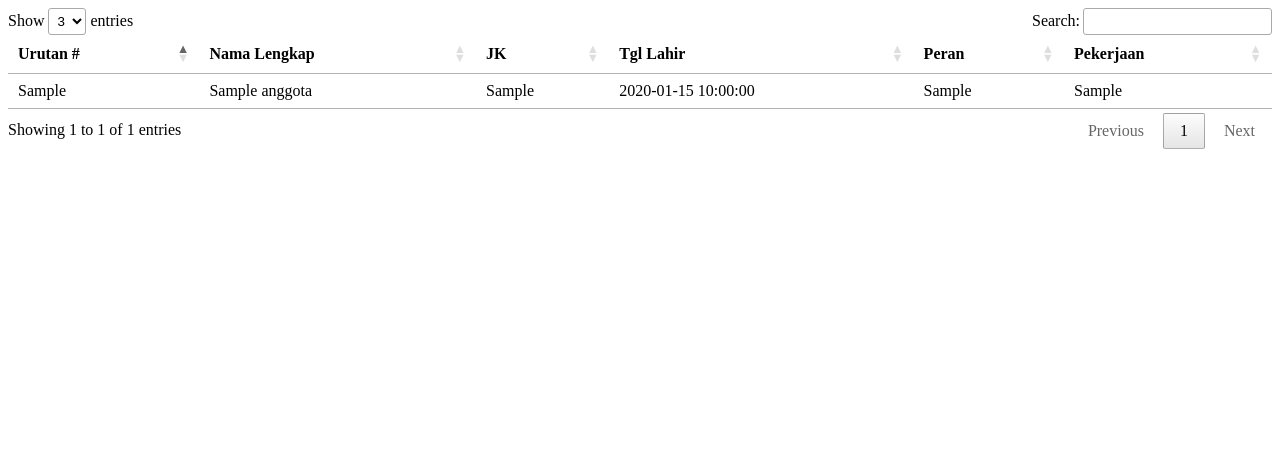
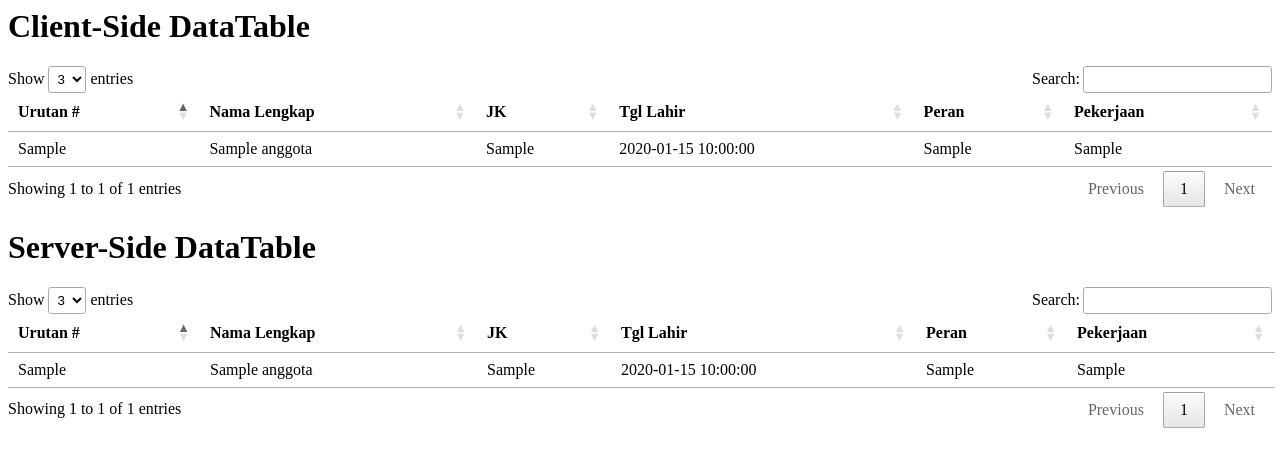
Before and after one commit to argadinata-com/codeigniter3-datatable, a CodeIgniter app: a page that uses application/views/welcome_datatables.php in a window 1280 px wide. Shown: the top 467 px of the page. Run offline with CodeIgniter, Linux system fonts and the light colour scheme; tables that the repository leaves empty or names only in its code hold one stand-in row (values such as "Sample post"); some libraries are stand-ins or nearby versions.

Commit message:
Server-side DataTable

```diff
--- a/application/controllers/Welcome.php
+++ b/application/controllers/Welcome.php
@@ -34,4 +34,44 @@ class Welcome extends CI_Controller {
 			'anggota' => $anggota,
 		));
 	}
+
+	private function _dt_query()
+	{
+		$keyword = $_POST['search']['value'];
+
+		return $this->db
+			->from('anggota')
+			->where ("(
+				nama LIKE '%{$keyword}%'
+				OR tgl_lahir LIKE '%{$keyword}%'
+				OR peran LIKE '%{$keyword}%'
+				OR pekerjaan LIKE '%{$keyword}%'
+			)");
+	}
+
+	public function post_datatable()
+	{
+		$draw = $this->input->post('draw');
+		$offset = $this->input->post('start');
+		$num_rows = $this->input->post('length');
+		$order_index = $_POST['order'][0]['column'];
+		$order_by = $_POST['columns'][$order_index]['data'];
+		$order_direction = $_POST['order'][0]['dir'];
+
+		$data = $this->_dt_query()
+			->order_by($order_by, $order_direction)
+			->limit($num_rows, $offset)
+			->get();
+
+		$count = $this->_dt_query()->count_all_results();
+
+		$response = array (
+			'draw' => intval($draw),
+			'iTotalRecords' => $data->num_rows(),
+			'iTotalDisplayRecords' => $count,
+			'aaData' => $data->result_array(),
+		);
+
+		echo json_encode($response);
+	}
 }
--- a/application/views/welcome_datatables.php
+++ b/application/views/welcome_datatables.php
@@ -8,6 +8,7 @@
 	<script src="https://cdn.datatables.net/1.13.5/js/jquery.dataTables.min.js"></script>
 </head>
 <body>
+	<h1>Client-Side DataTable</h1>
 	<table class="dt-client-side">
 		<thead>
 			<tr>
@@ -33,11 +34,51 @@
 		</tbdody>
 	</table>
 
+	<h1>Server-Side DataTable</h1>
+	<table class="dt-server-side">
+		<thead>
+			<tr>
+				<th>Urutan #</th>
+				<th>Nama Lengkap</th>
+				<th>JK</th>
+				<th>Tgl Lahir</th>
+				<th>Peran</th>
+				<th>Pekerjaan</th>
+			</tr>
+		</thead>
+		<tbody></tbdody>
+	</table>
+
 	<script>
 	$().ready(function() {
+
+		//-----------------------
+		// Client-Side DataTable
+		//-----------------------
 		$('.dt-client-side').DataTable({
 			pageLength: 3,
 			lengthMenu: [1, 3, 5]
+		});
+
+		//-----------------------
+		// Server-Side DataTable
+		//-----------------------
+		$('.dt-server-side').DataTable ({
+			'bInfo': true,
+			'pageLength': 3,
+			'lengthMenu': [1, 3, 5],
+			'serverSide': true,
+			'serverMethod': 'post',
+			'ajax': '<?php echo site_url('welcome/post_datatable/'); ?>',
+			'order': [[ 0, 'asc' ]],
+			'columns': [
+				{ data: 'urutan' },
+				{ data: 'nama' },
+				{ data: 'jenis_kelamin' },
+				{ data: 'tgl_lahir' },
+				{ data: 'peran' },
+				{ data: 'pekerjaan' },
+			]
 		});
 	});
 	</script>
```
